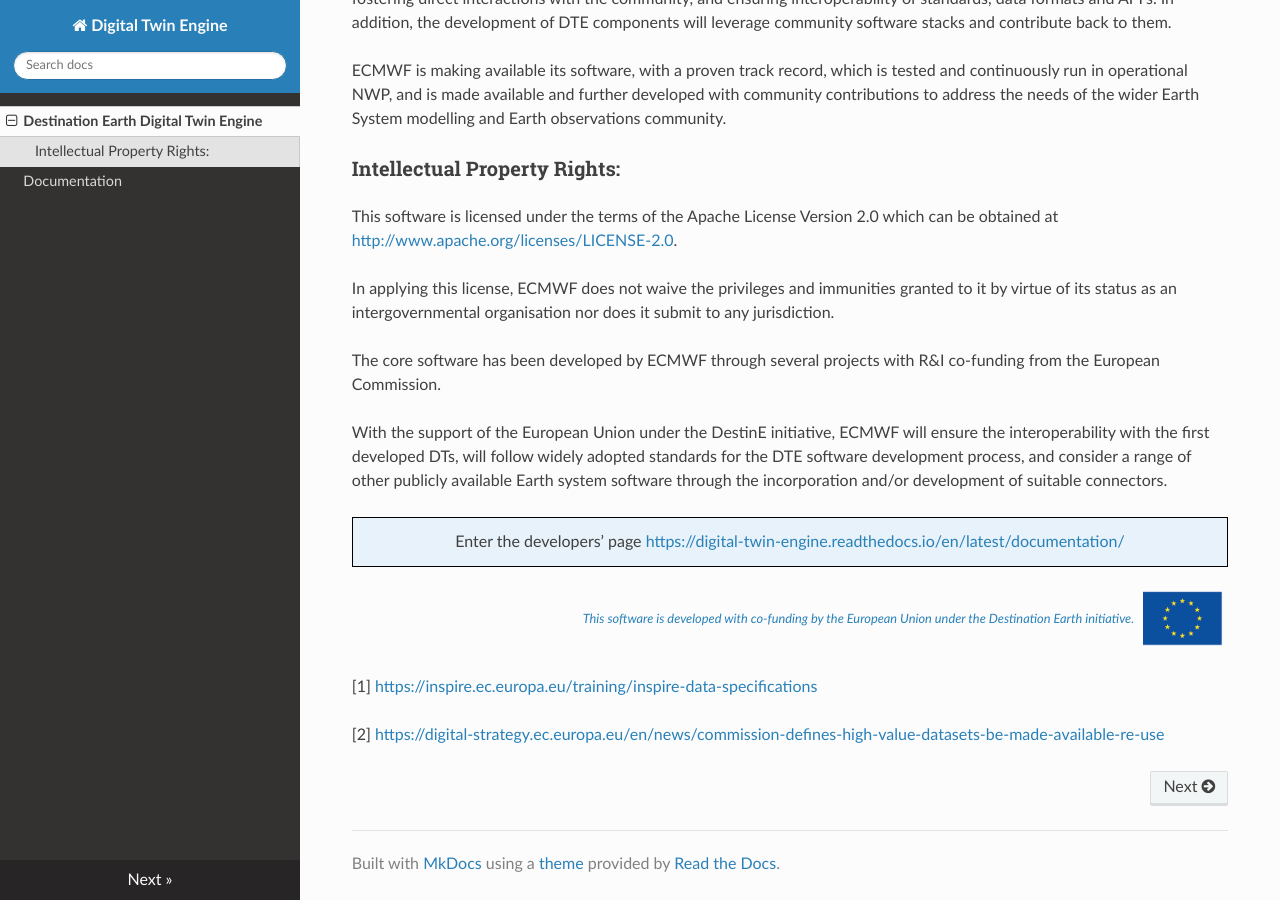
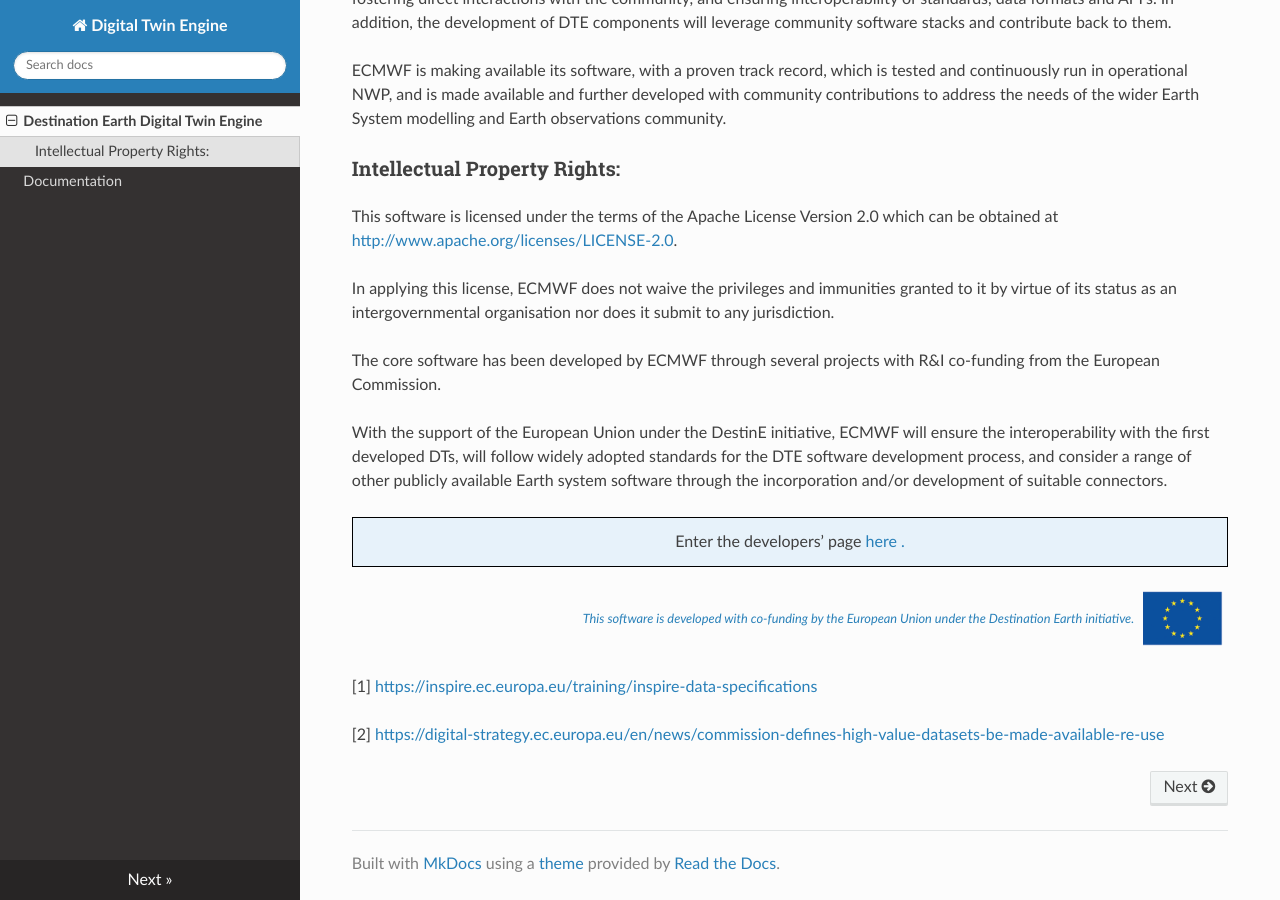
Before and after one commit to ecmwf-projects/digital-twin-engine, an MkDocs documentation site: the page built from docs/index.md, in a window 1280 px wide and 900 px high, scrolled down 1021 px. Built offline with MkDocs 1.6.1, drawn with Linux system fonts in a browser that asks for light colours; nearby versions of some CDN libraries.

Commit message:
clean up

````diff
--- a/docs/index.md
+++ b/docs/index.md
@@ -50,7 +50,7 @@
 ``` -->
 <div style="text-align:center">
 <div class="note", style="border: 1px solid black">
-Enter the developers’ page <a href="./documentation">https://digital-twin-engine.readthedocs.io/en/latest/documentation/ <a\>
+Enter the developers’ page <a href="./documentation">here <a\>.
 </div>
 </div>
 
````
